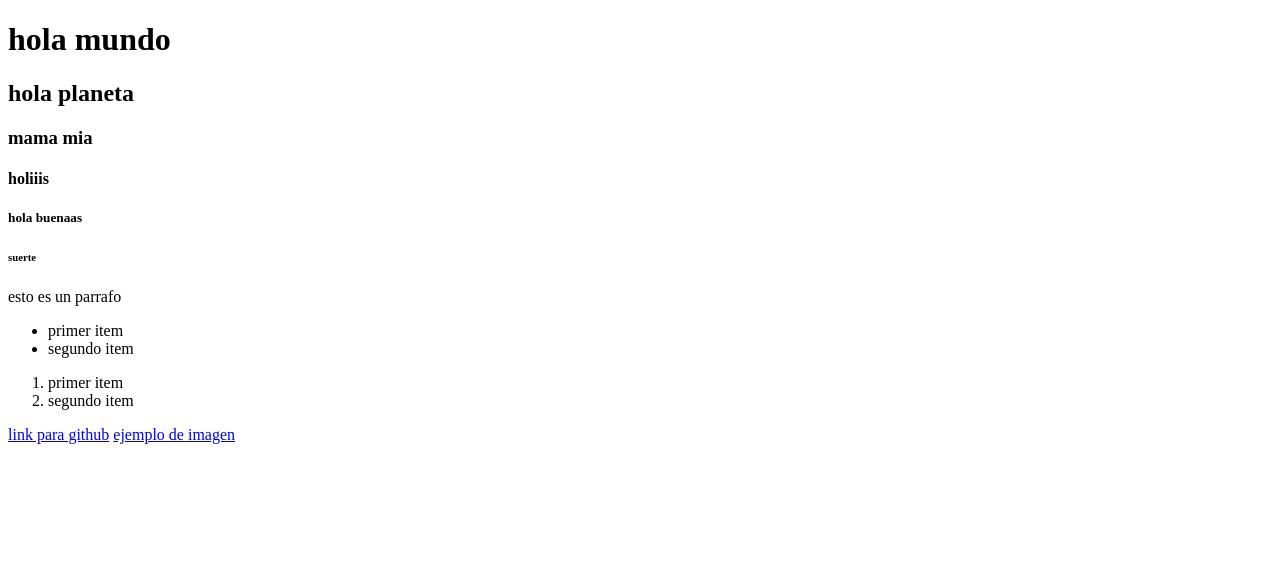
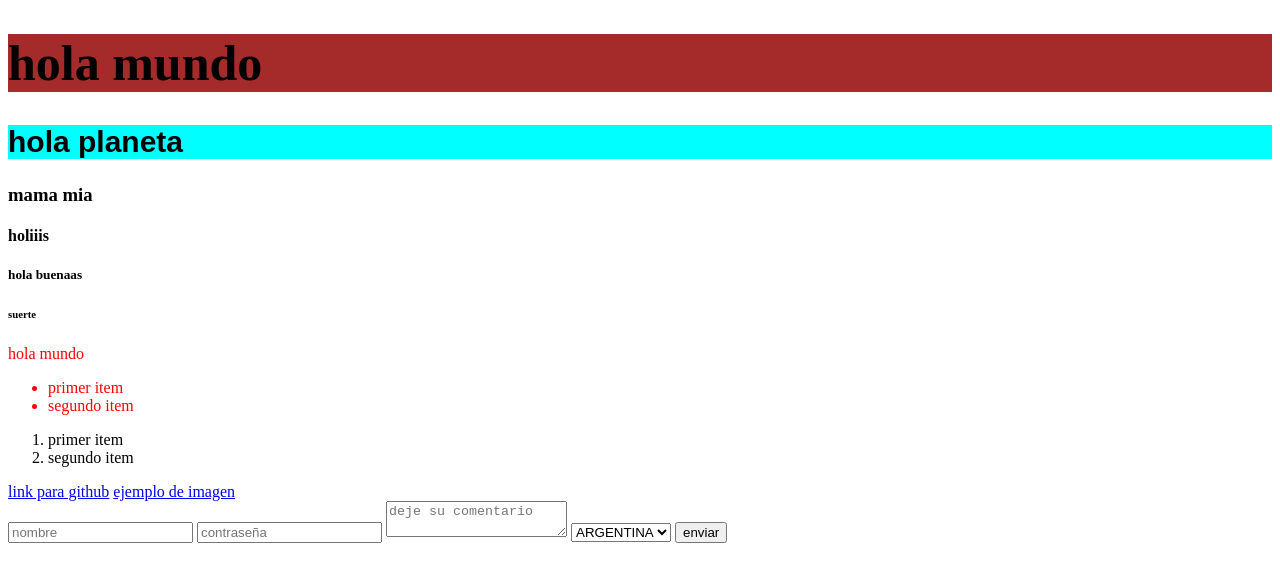
Before and after one commit to braian3124/clase-1, a plain HTML site: page index.html in a window 1280 px wide. Drawn offline with Linux system fonts and the light colour scheme.

Commit message:
Add files via upload

```diff
--- /dev/null
+++ b/css/style.css
@@ -0,0 +1,23 @@
+.milanesa{
+    color: blueviolet;
+}
+.planeta{
+    background-color: brown;
+    font-size: 50px;
+}
+.h2{
+    background-color: aqua;
+    color: black;
+    font-size: 30px;
+    font-family: Arial, Helvetica, sans-serif;
+}
+.h1contacto{
+    background-color: blue;
+    color: black;
+    font-size: 30px;
+}
+.ul,.milanesa{
+    color: red;
+}
+
+/* color de la pagina:*/
--- a/index.html
+++ b/index.html
@@ -4,19 +4,20 @@
     <meta charset="UTF-8">
     <meta name="viewport" content="width=device-width, initial-scale=1.0">
     <title>clase 1</title>
+    <link rel="stylesheet" href="./css/style.css">
 </head>
 <body>
-    <h1>hola mundo</h1>
-    <h2>hola planeta</h2>
+    <h1 class="planeta">hola mundo</h1>
+    <h2 class="h2">hola planeta</h2>
     <h3>mama mia</h3>
     <h4>holiiis</h4>
     <h5>hola buenaas</h5>
     <h6>suerte</h6>
 
-    <p>esto es un parrafo</p>
+    <p class="milanesa">hola mundo</p>
 
-    <ul>
-        <li>primer item</li>
+    <ul class="ul">
+        <li class="li">primer item</li>
         <li>segundo item</li>
     </ul>
     <ol>
@@ -26,6 +27,24 @@
 
     <a href="https://github.com/" target="_blank">link para github</a>
     <a href="./imagenes/Mercedes-Benz CLK GTR.jfif">ejemplo de imagen</a>
-    </a>
+
+    <form action="#" method="get">
+        <input type="text" placeholder="nombre">
+        <input type="password" placeholder="contraseña">
+        <textarea name="" id="" placeholder="deje su comentario"></textarea>
+        <select name="" id="">
+            <option value="argentina">ARGENTINA</option>
+            <option value="brasil">BRASIL</option>
+            <option value="chile">CHILE</option>
+            <option value="china">CHINA</option>
+            <option value="rusia">RUSIA</option>
+            <option value="mongolia">MONGOLIA</option>
+        </select>
+        <input type="submit" value="enviar">
+
+
+    </form>
+
+
 </body>
 </html>
```
Also changed, not shown: paginas/contacto.html (added, +12 -0 lines).
